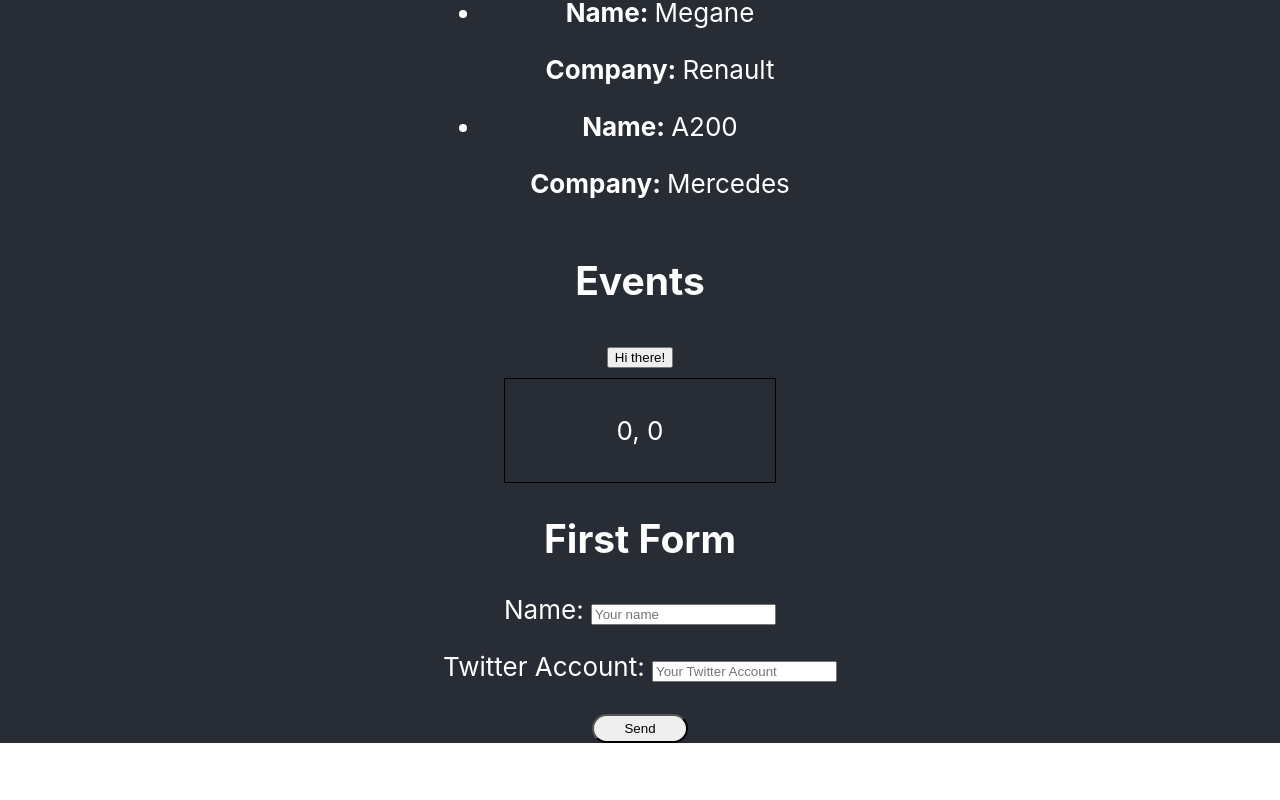
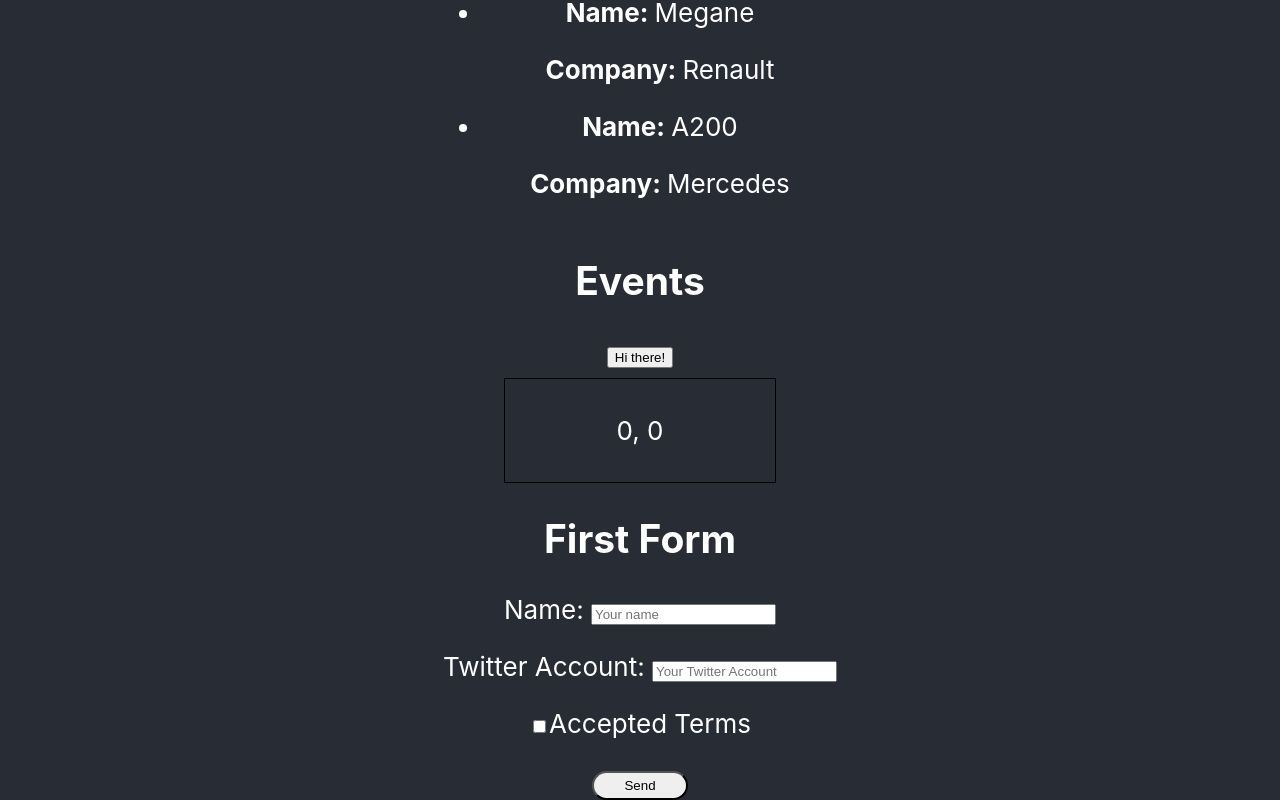
Before and after one commit to omarmontoya90/react_hello_world, a React (Create React App) app: page / in a window 1280 px wide. Shown: the part 1625-2425 px from the top of the page. Before the commit the page ends 2368 px from the top, so only its background shows below. Built offline with nearby package versions, Linux system fonts and the light colour scheme.

Commit message:
checked checkbox on form

```diff
--- a/src/sections/forms.js
+++ b/src/sections/forms.js
@@ -7,11 +7,17 @@
     const twitterAccount = document.getElementById("twitter").value;
     console.log({name, twitterAccount});
   }
+
+  handleChange (event) {
+    console.log("handleChange")
+    console.log(event.target.checked)
+  }
+
   render(){
       return(
           <div>
             <h2>First Form</h2>
-            <form>
+            <form onSubmit={this.handleSubmit}>
               <p>
                 <label htmlFor="name">Name: </label>
                 <input
@@ -30,8 +36,18 @@
                   placeholder="Your Twitter Account"
                 />
               </p>
+
+              <p>
+                <label>
+                  <input
+                    type="checkbox"
+                    onChange={this.handleChange}
+                  />
+                Accepted Terms
+                </label>
+              </p>
+
               <button
-                onClick={this.handleClick}
                 style={{borderRadius: 45, paddingTop: 5, paddingBottom: 5, paddingLeft: 30, paddingRight: 30}}
               >
                 Send
```
